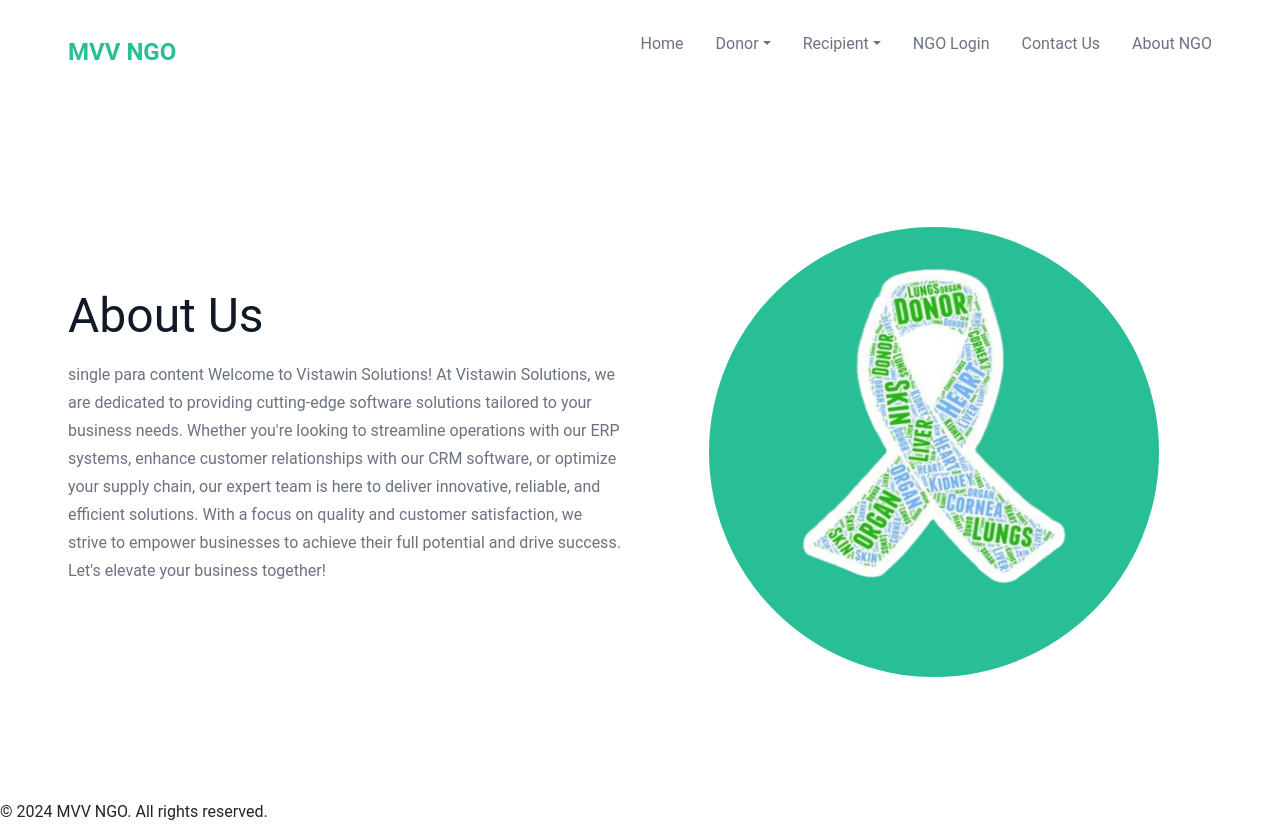
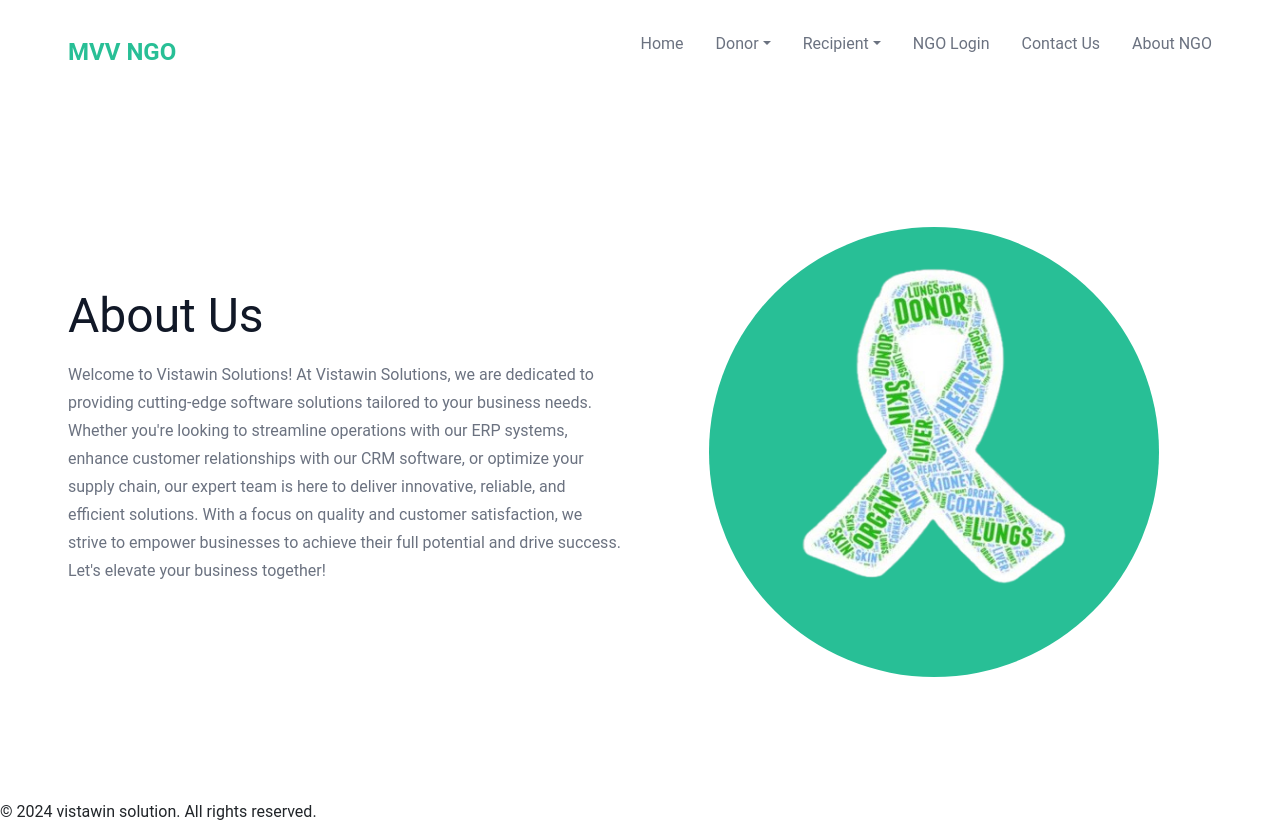
Before and after one commit to demovsproject/vsproject, a React (Vite) app: page /about in a window 1280 px wide. Built offline with nearby package versions, Linux system fonts and the light colour scheme; no server answers.

Commit message:
Update Aboutus.jsx

```diff
--- a/src/Aboutus.jsx
+++ b/src/Aboutus.jsx
@@ -13,7 +13,6 @@ function Aboutus() {
         <div className="content">
           <h1><span>About Us</span><br /></h1>
           <p>
-single para content
 Welcome to Vistawin Solutions! At Vistawin Solutions, we are dedicated to providing cutting-edge software solutions tailored to your business needs. Whether you're looking to streamline operations with our ERP systems, enhance customer relationships with our CRM software, or optimize your supply chain, our expert team is here to deliver innovative, reliable, and efficient solutions. With a focus on quality and customer satisfaction, we strive to empower businesses to achieve their full potential and drive success. Let's elevate your business together!
           </p>
         </div>
@@ -24,7 +23,7 @@ Welcome to Vistawin Solutions! At Vistawin Solutions, we are dedicated to provid
       </header>
     </div>
     <footer>
-      <p>&copy; 2024 MVV NGO. All rights reserved.</p>
+      <p>&copy; 2024 vistawin solution. All rights reserved.</p>
     </footer>
   </>
 </div>
```
